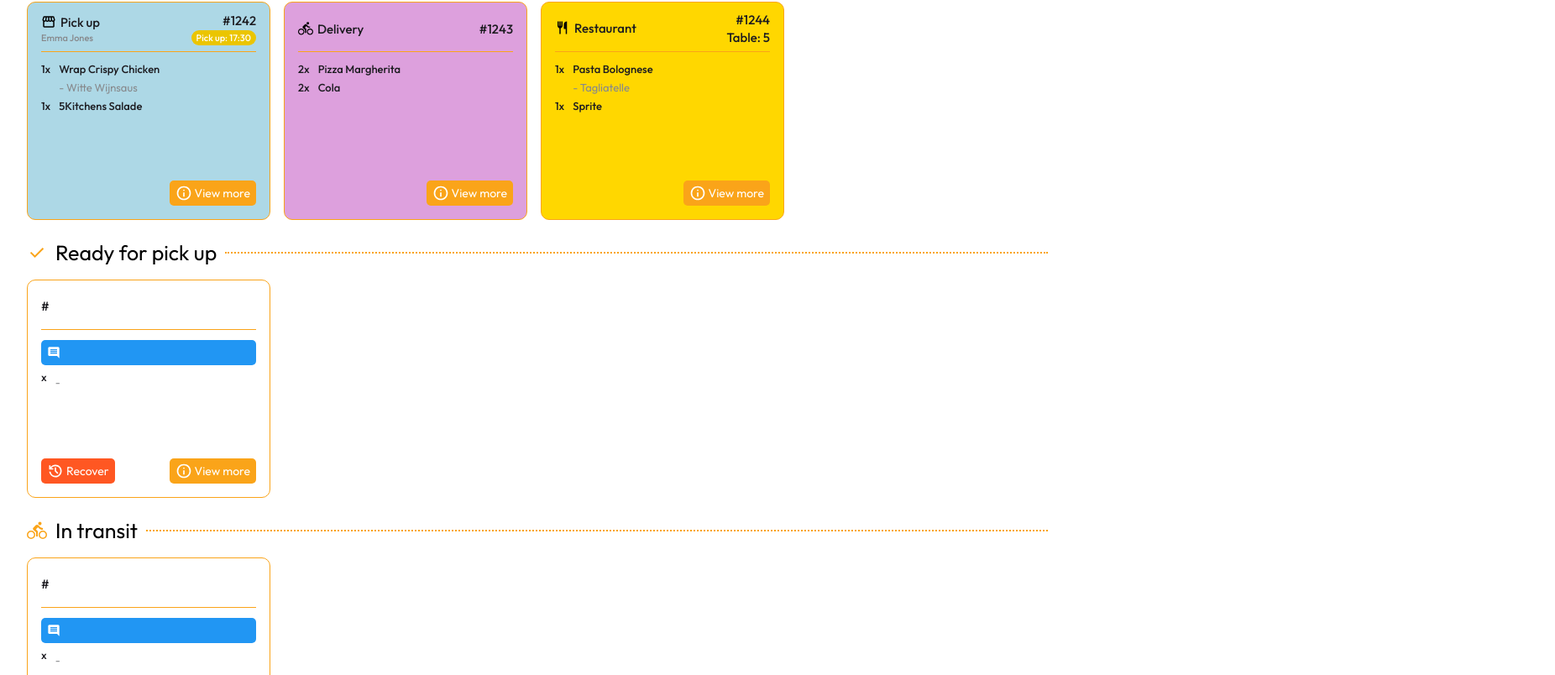
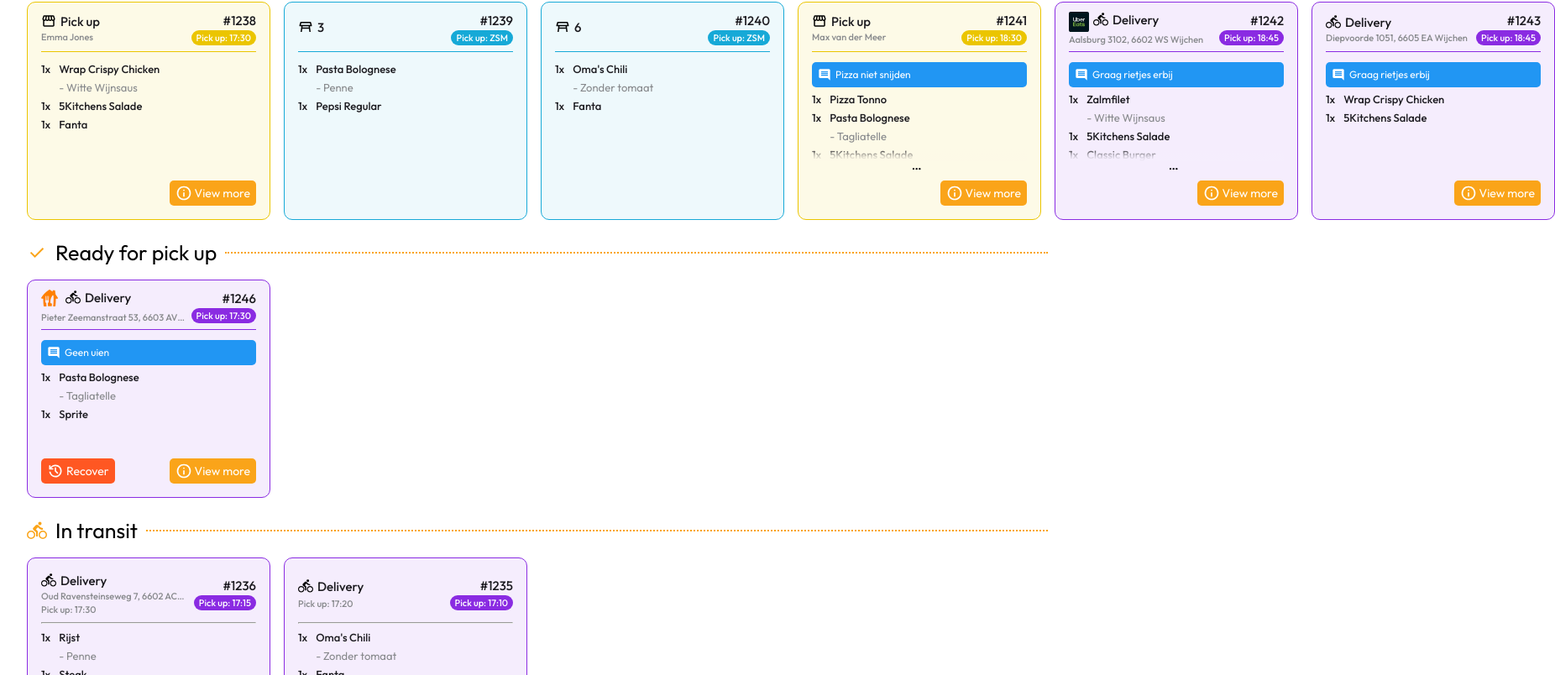
Before and after one commit to IzzetGunturk/orderscreenrabbitorderdelivery, an Angular app: page /floormanager in a window 1280 px wide. Shown: the part 216-1020 px from the top of the page at 84% size, 1852 px wide, since content can reach past the window. Built offline with nearby package versions, Linux system fonts and the light colour scheme.

Commit message:
up-to-date

```diff
--- a/src/app/floormanager/floormanager.component.html
+++ b/src/app/floormanager/floormanager.component.html
@@ -59,22 +59,28 @@
       <hr>
     </div>
     <div class="orders-container">
-      <div class="orders" *ngFor="let order of inpreparationorders">
+      <div class="orders" *ngFor="let order of inpreparationorders | slice:0:6">
         <div class="order"
           [ngClass]="{'delivery-order': order.type === 'Delivery', 'restaurant-order': order.type === 'Restaurant', 'pickup-order': order.type === 'Pick up'}">
           <div class="orderheader">
             <div class="ordertype">
               <div class="ordertype-icon">
+                <app-svgicons *ngIf="order.deliverycompanyicon" [selectedSvg]="order.deliverycompanyicon" [fillColor]="'#000'" [svgHeight]="'24px'"
+                  [svgWidth]="'24px'">
+                </app-svgicons>
                 <app-svgicons [selectedSvg]="getIcon(order.type)" [fillColor]="'#000'" [svgHeight]="'18px'"
                   [svgWidth]="'18px'"></app-svgicons>
-                <p>{{ order.type }}</p>
+                <p *ngIf="order.type !== 'Restaurant'">{{ order.type }}</p>
+                <p>{{ order.tablenumber }}</p>
               </div>
               <p class="namecustomer" *ngIf="order.type !== 'Delivery'">{{ order.namecustomer }}</p>
+              <p class="address">{{ order.address }}</p>
             </div>
             <div class="orderinformation">
               <p>#{{ order.id }}</p>
-              <p class="pickuptime" *ngIf="order.type === 'Pick up'">Pick up: 17:30</p>
-              <p class="table-number" *ngIf="order.type === 'Restaurant'">Table: {{ order.tablenumber }}</p>
+              <p class="pickuptime"
+                [ngClass]="{'pickuptime-delivery': order.type === 'Delivery', 'pickuptime-restaurant': order.type === 'Restaurant', 'pickuptime-pickup': order.type === 'Pick up'}">
+                Pick up: {{ order.pickuptime }}</p>
             </div>
           </div>
           <hr>
@@ -85,14 +91,16 @@
                 </app-svgicons>
                 <p>{{ order.comment }}</p>
               </div>
-              <div class="dishes" *ngFor="let dish of order.dishes">
+              <div class="dishes" *ngFor="let dish of (order.dishes.length > 0) && !order.comment ? order.dishes.slice(0, 4) : order.dishes.slice(0, 3)">
                 <div class="amountdishes">
                   <p>{{ dish.quantity }}x</p>
                   <div class="dishnameoption">
                     <p>{{ dish.name }}</p>
                     <span *ngIf="dish.option">- {{ dish.option }}</span>
                   </div>
+                  <div class="overlay" [ngClass]="{'overlay-delivery' : order.type === 'Delivery', 'overlay-pickup' : order.type === 'Pick up', 'overlay-restaurant' : order.type === 'Restaurant' }" *ngIf="order.dishes.length > 3"></div>
                 </div>
+                <p class="ellipses" *ngIf="order.dishes.length > 3">...</p>
               </div>
             </div>
           </div>
@@ -101,7 +109,7 @@
               <app-svgicons [selectedSvg]="'history'" [fillColor]="'#fff'"></app-svgicons>
               <p>Recover</p>
             </div>
-            <div class="buttonViewMore">
+            <div class="buttonViewMore" *ngIf="order.type !== 'Restaurant'" (click)="openModal(order)">
               <app-svgicons [selectedSvg]="'information'" [fillColor]="'#fff'"></app-svgicons>
               <p>View more</p>
             </div>
@@ -120,30 +128,48 @@
       <hr>
     </div>
     <div class="orders-container">
-      <div class="orders">
-        <div class="order">
+      <div class="orders" *ngFor="let order of readyforpickuporders | slice:0:6">
+        <div class="order"
+          [ngClass]="{'delivery-order': order.type === 'Delivery', 'restaurant-order': order.type === 'Restaurant', 'pickup-order': order.type === 'Pick up'}">
           <div class="orderheader">
+            <div class="ordertype">
+              <div class="ordertype-icon">
+                <app-svgicons *ngIf="order.deliverycompanyicon" [selectedSvg]="order.deliverycompanyicon" [fillColor]="'#000'" [svgHeight]="'24px'"
+                  [svgWidth]="'24px'">
+                </app-svgicons>
+                <app-svgicons [selectedSvg]="getIcon(order.type)" [fillColor]="'#000'" [svgHeight]="'18px'"
+                  [svgWidth]="'18px'"></app-svgicons>
+                <p *ngIf="order.type !== 'Restaurant'">{{ order.type }}</p>
+                <p>{{ order.tablenumber }}</p>
+              </div>
+              <p class="namecustomer" *ngIf="order.type !== 'Delivery'">{{ order.namecustomer }}</p>
+              <p class="address">{{ order.address }}</p>
+            </div>
             <div class="orderinformation">
-              <p>#{{ '' }}</p>
-              <p class="namecustomer">{{ '' }}</p>
+              <p>#{{ order.id }}</p>
+              <p class="pickuptime"
+                [ngClass]="{'pickuptime-delivery': order.type === 'Delivery', 'pickuptime-restaurant': order.type === 'Restaurant', 'pickuptime-pickup': order.type === 'Pick up'}">
+                Pick up: {{ order.pickuptime }}</p>
             </div>
           </div>
           <hr>
           <div class="orderbody">
             <div class="commentandorderinformation">
-              <div class="comment">
+              <div class="comment" *ngIf="order.comment">
                 <app-svgicons [selectedSvg]="'comment'" [fillColor]="'#fff'" [svgHeight]="'16px'" [svgWidth]="'16px'">
                 </app-svgicons>
-                <p>{{ '' }}</p>
+                <p>{{ order.comment }}</p>
               </div>
-              <div class="dishes">
+              <div class="dishes" *ngFor="let dish of (order.dishes.length > 0) && !order.comment ? order.dishes.slice(0, 4) : order.dishes.slice(0, 3)">
                 <div class="amountdishes">
-                  <p>{{ '' }}x </p>
+                  <p>{{ dish.quantity }}x</p>
                   <div class="dishnameoption">
-                    <p>{{ '' }}</p>
-                    <span>- {{ '' }}</span>
+                    <p>{{ dish.name }}</p>
+                    <span *ngIf="dish.option">- {{ dish.option }}</span>
                   </div>
+                  <div class="overlay" [ngClass]="{'overlay-delivery' : order.type === 'Delivery', 'overlay-pickup' : order.type === 'Pick up', 'overlay-restaurant' : order.type === 'Restaurant' }" *ngIf="order.dishes.length > 3"></div>
                 </div>
+                <p class="ellipses" *ngIf="order.dishes.length > 3">...</p>
               </div>
             </div>
           </div>
@@ -152,7 +178,7 @@
               <app-svgicons [selectedSvg]="'history'" [fillColor]="'#fff'"></app-svgicons>
               <p>Recover</p>
             </div>
-            <div class="buttonViewMore">
+            <div class="buttonViewMore" *ngIf="order.type !== 'Restaurant'" (click)="openModal(order)">
               <app-svgicons [selectedSvg]="'information'" [fillColor]="'#fff'"></app-svgicons>
               <p>View more</p>
             </div>
@@ -171,30 +197,49 @@
       <hr>
     </div>
     <div class="orders-container">
-      <div class="orders">
-        <div class="order">
-          <div class="orderheader">
+      <div class="orders" *ngFor="let order of intransitorders | slice:0:6">
+        <div class="order transit">
+          <div class="orderheader transit">
+            <div class="ordertype">
+              <div class="ordertype-icon">
+                <app-svgicons *ngIf="order.deliverycompanyicon" [selectedSvg]="order.deliverycompanyicon" [fillColor]="'#000'" [svgHeight]="'24px'"
+                  [svgWidth]="'24px'">
+                </app-svgicons>
+                <app-svgicons [selectedSvg]="getIcon(order.type)" [fillColor]="'#000'" [svgHeight]="'18px'"
+                  [svgWidth]="'18px'"></app-svgicons>
+                <p>{{ order.type }}</p>
+                <p>{{ order.tablenumber }}</p>
+              </div>
+              <p class="namecustomer" *ngIf="order.type !== 'Delivery'">{{ order.namecustomer }}</p>
+              <p class="address">{{ order.address }}</p>
+              <p class="returntime"> Pick up: {{ order.returntime }}</p>
+            </div>
             <div class="orderinformation">
-              <p>#{{ '' }}</p>
-              <p class="namecustomer">{{ '' }}</p>
+              <p>#{{ order.id }}</p>
+              <p class="pickuptime"
+                [ngClass]="{'pickuptime-delivery': order.type === 'Delivery'}">
+                Pick up: {{ order.pickuptime }}
+              </p>
             </div>
           </div>
           <hr>
           <div class="orderbody">
             <div class="commentandorderinformation">
-              <div class="comment">
+              <div class="comment" *ngIf="order.comment">
                 <app-svgicons [selectedSvg]="'comment'" [fillColor]="'#fff'" [svgHeight]="'16px'" [svgWidth]="'16px'">
                 </app-svgicons>
-                <p>{{ '' }}</p>
+                <p>{{ order.comment }}</p>
               </div>
-              <div class="dishes">
+              <div class="dishes" *ngFor="let dish of (order.dishes.length > 0) && !order.comment ? order.dishes.slice(0, 4) : order.dishes.slice(0, 3)">
                 <div class="amountdishes">
-                  <p>{{ '' }}x </p>
+                  <p>{{ dish.quantity }}x</p>
                   <div class="dishnameoption">
-                    <p>{{ '' }}</p>
-                    <span>- {{ '' }}</span>
+                    <p>{{ dish.name }}</p>
+                    <span *ngFor="let option of dish.option">- {{ option }}</span>
                   </div>
+                  <div class="overlay" [ngClass]="{'overlay-delivery' : order.type === 'Delivery', 'overlay-pickup' : order.type === 'Pick up', 'overlay-restaurant' : order.type === 'Restaurant' }" *ngIf="order.dishes.length > 3"></div>
                 </div>
+                <p class="ellipses" *ngIf="order.dishes.length > 3">...</p>
               </div>
             </div>
           </div>
@@ -203,7 +248,7 @@
               <app-svgicons [selectedSvg]="'history'" [fillColor]="'#fff'"></app-svgicons>
               <p>Recover</p>
             </div>
-            <div class="buttonViewMore">
+            <div class="buttonViewMore" *ngIf="order.type !== 'Restaurant'" (click)="openModal(order)">
               <app-svgicons [selectedSvg]="'information'" [fillColor]="'#fff'"></app-svgicons>
               <p>View more</p>
             </div>
--- a/src/app/floormanager/floormanager.component.scss
+++ b/src/app/floormanager/floormanager.component.scss
@@ -155,17 +155,16 @@ header {
   width: 290px;
   height: 260px;
   padding: 16px;
-  border: 1px solid $primary-500;
   border-radius: 10px;
   display: flex;
   flex-direction: column;
   gap: 12px;
   color: $dark-500;
-  background-color: $white;
+  border: 1px solid $delivery;
+  background-color: #892be215;
 
-  hr {
-    border: none;
-    border-top: 1px solid $primary-500;
+  &.transit {
+    gap: 8px;
   }
 
   .orderheader {
@@ -176,6 +175,10 @@ header {
     font-weight: 500;
     align-items: center;
     height: 30px;
+
+    &.transit {
+      height: 52px;
+    }
 
     .ordertype {
       display: flex;
@@ -192,6 +195,20 @@ header {
         font-size: 11px;
         color: $secondary-300;
       }
+
+      .address {
+        font-size: 11px;
+        color: $secondary-300;
+        overflow: hidden;
+        white-space: nowrap;
+        text-overflow: ellipsis;
+        width: 172px;
+      }
+
+      .returntime {
+        font-size: 11px;
+        color: $secondary-300;
+      }
     }
 
     .orderinformation {
@@ -203,9 +220,20 @@ header {
       .pickuptime {
         font-size: 11px;
         color: $white;
-        background-color: $pickup;
         padding: 2px 6px;
         border-radius: 15px;
+      }
+
+      .pickuptime-delivery {
+        background-color: $delivery;
+      }
+
+      .pickuptime-pickup {
+        background-color: $pickup;
+      }
+
+      .pickuptime-restaurant {
+        background-color: $restaurant;
       }
     }
 
@@ -213,21 +241,6 @@ header {
       display: flex;
       flex-direction: row;
       gap: 10px;
-    }
-
-    .buttonHandle {
-      background-color: $success-border;
-      color: #fff;
-      border: none;
-      border-radius: 5px;
-      cursor: pointer;
-      font-size: 14px;
-      padding: 5px 7px 5px 7px;
-      display: flex;
-      flex-direction: row;
-      align-items: center;
-      justify-content: center;
-      gap: 3px;
     }
   }
 
@@ -259,7 +272,7 @@ header {
         border-radius: 5px;
         padding: 7px;
         color: $white;
-        font-size: 13px;
+        font-size: 12px;
         font-weight: 400;
         display: flex;
         flex-direction: row;
@@ -286,8 +299,19 @@ header {
           left: 0;
           right: 0;
           height: 12%;
-          background: linear-gradient(to top, rgba(255, 255, 255, 0.686), rgba(255, 255, 255, 0));
           pointer-events: none;
+        }
+
+        .overlay-delivery {
+          background: linear-gradient(to top, #f5eefdbb, rgba(255, 255, 255, 0));
+        }
+
+        .overlay-pickup {
+          background: linear-gradient(to top, #fdf9e7b8, rgba(255, 255, 255, 0));
+        }
+
+        .overlay-restaurant {
+          background: linear-gradient(to top, #EFF9FC, rgba(255, 255, 255, 0));
         }
 
         .amountdishes {
@@ -313,23 +337,33 @@ header {
 }
 
 .delivery-order {
-  background-color: #DDA0DD;
+  background-color: #892be215;
+  border: 1px solid $delivery;
+
+  hr {
+    border: none;
+    border-top: 1px solid $delivery
+  }
+}
+
+.pickup-order {
+  background-color: #ebc40018;
+  border: 1px solid $pickup;
+
+  hr {
+    border: none;
+    border-top: 1px solid $pickup;
+  }
 }
 
 .restaurant-order {
-  background-color: #FFD700;
-}
+  background-color: #16aad712;
+  border: 1px solid $restaurant;
 
-.pickup-order {
-  background-color: #ADD8E6;
-}
-
-.namecustomer {
-  display: block;
-}
-
-.delivery-order .namecustomer {
-  display: none;
+  hr {
+    border: none;
+    border-top: 1px solid $restaurant;
+  }
 }
 
 .buttonsOrder {
@@ -425,6 +459,12 @@ header {
       font-weight: normal;
     }
 
+    .address {
+      font-size: 14px;
+      color: $secondary-300;
+      font-weight: normal;
+    }
+
     .buttonclose {
       display: flex;
       justify-content: flex-end;
--- a/src/app/floormanager/floormanager.component.ts
+++ b/src/app/floormanager/floormanager.component.ts
@@ -1,18 +1,22 @@
 import { Component } from '@angular/core';
 
 interface Order {
+  deliverycompanyicon: string;
   id: number;
   type: string;
   comment: string;
   prepared: boolean;
-  namecustomer: string;
+  namecustomer?: string;
+  address?: string;
   tablenumber?: number;
+  pickuptime: string;
+  returntime?: string;
   dishes: Dish[];
 }
 
 interface Dish {
   name: string;
-  option: string;
+  option?: string[];
   quantity: number;
 }
 
@@ -24,102 +28,162 @@ interface Dish {
 export class FloormanagerComponent {
   inpreparationorders: Order[] = [
     {
-      id: 1242,
+      deliverycompanyicon: '',
+      id: 1238,
       type: 'Pick up',
       comment: '',
       prepared: true,
       namecustomer: 'Emma Jones',
+      pickuptime: '17:30',
       dishes: [
-        { name: 'Wrap Crispy Chicken', option: 'Witte Wijnsaus', quantity: 1 },
-        { name: '5Kitchens Salade', option: '', quantity: 1 }
+        { name: 'Wrap Crispy Chicken', option: ['Witte Wijnsaus'], quantity: 1 },
+        { name: '5Kitchens Salade', quantity: 1 },
+        { name: 'Fanta', quantity: 1 },
       ]
     },
     {
-      id: 1243,
-      type: 'Delivery',
+      deliverycompanyicon: '',
+      id: 1239,
+      type: 'Restaurant',
       comment: '',
       prepared: true,
-      namecustomer: '',
+      pickuptime: 'ZSM',
+      tablenumber: 3,
       dishes: [
-        { name: 'Pizza Margherita', option: '', quantity: 2 },
-        { name: 'Cola', option: '', quantity: 2 }
+        { name: 'Pasta Bolognese', option: ['Penne'], quantity: 1 },
+        { name: 'Pepsi Regular', quantity: 1 }
       ]
     },
     {
-      id: 1244,
+      deliverycompanyicon: '',
+      id: 1240,
       type: 'Restaurant',
       comment: '',
       prepared: false,
-      tablenumber: 5,
-      namecustomer: '',
+      tablenumber: 6,
+      pickuptime: 'ZSM',
       dishes: [
-        { name: 'Pasta Bolognese', option: 'Tagliatelle', quantity: 1 },
-        { name: 'Sprite', option: '', quantity: 1 }
+        { name: "Oma's Chili", option: ['Zonder tomaat'], quantity: 1 },
+        { name: 'Fanta', quantity: 1 }
       ]
-    }
-    // Voeg hier meer orders toe
+    },
+    {
+      deliverycompanyicon: '',
+      id: 1241,
+      type: 'Pick up',
+      comment: 'Pizza niet snijden',
+      prepared: false,
+      pickuptime: '18:30',
+      namecustomer: 'Max van der Meer',
+      dishes: [
+        { name: 'Pizza Tonno', quantity: 1 },
+        { name: 'Pasta Bolognese', option: ['Tagliatelle'], quantity: 1 },
+        { name: '5Kitchens Salade', quantity: 1 },
+        { name: 'Sprite', quantity: 1 },
+      ]
+    },
+    {
+      deliverycompanyicon: 'ubereats',
+      id: 1242,
+      type: 'Delivery',
+      comment: 'Graag rietjes erbij',
+      prepared: false,
+      pickuptime: '18:45',
+      address: 'Aalsburg 3102, 6602 WS Wijchen',
+      dishes: [
+        { name: 'Zalmfilet', option: ['Witte Wijnsaus'], quantity: 1 },
+        { name: '5Kitchens Salade', quantity: 1 },
+        { name: 'Classic Burger', quantity: 1 },
+        { name: 'Crispy Chicken Burger', quantity: 1 },
+      ]
+    },
+    {
+      deliverycompanyicon: '',
+      id: 1243,
+      type: 'Delivery',
+      comment: 'Graag rietjes erbij',
+      prepared: false,
+      pickuptime: '18:45',
+      address: 'Diepvoorde 1051, 6605 EA Wijchen',
+      dishes: [
+        { name: 'Wrap Crispy Chicken', quantity: 1 },
+        { name: '5Kitchens Salade', quantity: 1 },
+      ]
+    },
+    {
+      deliverycompanyicon: '',
+      id: 1241,
+      type: 'Pick up',
+      comment: '',
+      prepared: false,
+      pickuptime: '18:50',
+      namecustomer: 'Isabella Rodriguez',
+      dishes: [
+        { name: 'Pizza Tonno', quantity: 1 },
+        { name: 'Visburger Ravigotte', option: ['Tagliatelle'], quantity: 1 },
+        { name: 'Pepsi', quantity: 1 },
+      ]
+    },
   ];
 
   readyforpickuporders: Order[] = [
     {
-      id: 1245,
-      type: 'Pick up',
-      comment: '',
-      prepared: true,
-      namecustomer: 'Emma Jones',
-      dishes: [
-        { name: 'Wrap Crispy Chicken', option: 'Witte Wijnsaus', quantity: 1 },
-        { name: '5Kitchens Salade', option: '', quantity: 1 }
-      ]
-    },
-    {
+      deliverycompanyicon: 'thuisbezorgd',
       id: 1246,
       type: 'Delivery',
       comment: 'Geen uien',
       prepared: false,
       namecustomer: 'Emma Jones',
+      pickuptime: '17:30',
+      address: 'Pieter Zeemanstraat 53, 6603 AV Wijchen',
       dishes: [
-        { name: 'Pasta Bolognese', option: 'Tagliatelle', quantity: 1 },
-        { name: 'Sprite', option: '', quantity: 1 }
+        { name: 'Pasta Bolognese', option: ['Tagliatelle'], quantity: 1 },
+        { name: 'Sprite', quantity: 1 }
       ]
     }
-    // Voeg hier meer orders toe
   ];
 
   intransitorders: Order[] = [
     {
-      id: 1247,
-      type: 'Restaurant',
-      comment: '',
-      prepared: false,
-      tablenumber: 3,
-      namecustomer: 'Emma Jones',
-      dishes: [
-        { name: 'Pasta Bolognese', option: 'Penne', quantity: 1 },
-        { name: 'Pepsi Regular', option: '', quantity: 1 }
-      ]
-    },
-    {
-      id: 1248,
+      deliverycompanyicon: '',
+      id: 1236,
       type: 'Delivery',
       comment: '',
       prepared: false,
       namecustomer: 'Emma Jones',
+      pickuptime: '17:15',
+      returntime: '17:30',
+      address: 'Oud Ravensteinseweg 7, 6602 AC Wijchen',
       dishes: [
-        { name: "Oma's Chili", option: 'Zonder tomaat', quantity: 1 },
-        { name: 'Fanta', option: '', quantity: 1 }
+        { name: 'Rijst', option: ['Penne'], quantity: 1 },
+        { name: 'Steak', option: ['Medium rare', '2 Rode Wijnsaus'], quantity: 1 },
+      ]
+    },
+    {
+      deliverycompanyicon: '',
+      id: 1235,
+      type: 'Delivery',
+      comment: '',
+      prepared: false,
+      namecustomer: 'Emma Jones',
+      pickuptime: '17:10',
+      returntime: '17:20',
+      dishes: [
+        { name: "Oma's Chili", option: ['Zonder tomaat'], quantity: 1 },
+        { name: 'Fanta', quantity: 1 }
       ]
     }
-    // Voeg hier meer orders toe
   ];
 
+  // date time
   currentDateTime: Date;
-  showRecoverButton: boolean = false;
-  modalVisible: any = null;
 
   constructor() {
     this.currentDateTime = new Date();
   }
+
+  // modal
+  modalVisible: any = null;
 
   openModal(order: any) {
     this.modalVisible = order;
@@ -129,16 +193,22 @@ export class FloormanagerComponent {
     this.modalVisible = null;
   }
 
-  getIcon(type: string): string {
-    switch (type) {
-      case 'Delivery':
-        return 'delivery';
-      case 'Pick up':
-        return 'pickup';
-      case 'Restaurant':
-        return 'restaurant';
-      default:
-        return 'default-icon'; // Fallback icon
+  // recover button
+  showRecoverButton: boolean = false;
+
+  // icon
+  getIcon(type: string) {
+    if (type === 'Delivery') {
+      return 'delivery';
+    }
+    if (type === 'Pick up') {
+      return 'pickup';
+    }
+    if (type === 'Restaurant') {
+      return 'table';
+    }
+    else {
+      return 'default-icon';
     }
   }
 }
--- a/src/app/pickup/pickup.component.html
+++ b/src/app/pickup/pickup.component.html
@@ -146,7 +146,9 @@
                       <span *ngIf="dish.option">- {{ dish.option }}</span>
                     </div>
                   </div>
+                  <div class="overlay ready" *ngIf="order.dishes.length > 3"></div>
                 </div>
+                <p class="ellipses" *ngIf="order.dishes.length > 3">...</p>
               </div>
             </div>
             <div class="buttonViewMore" *ngIf="order.dishes.length > 3" (click)="openModal(order)">
@@ -305,7 +307,7 @@
   @if (modalVisible != null) {
   <!-- Modal -->
   <div class="modal">
-    <div class="modalcontent">
+    <div class="modalcontent" [ngClass]="{'modalcontent-ready' : modalVisible.prepared === true}">
       <div class="buttonclose">
         <app-svgicons [selectedSvg]="'close'" [fillColor]="'#FAA419'" [svgHeight]="'24px'" [svgWidth]="'24px'"
           (click)="closeModal()" class="closeIcon">
```
Also changed, not shown: src/app/pickup/pickup.component.scss (+9 -1 lines).
